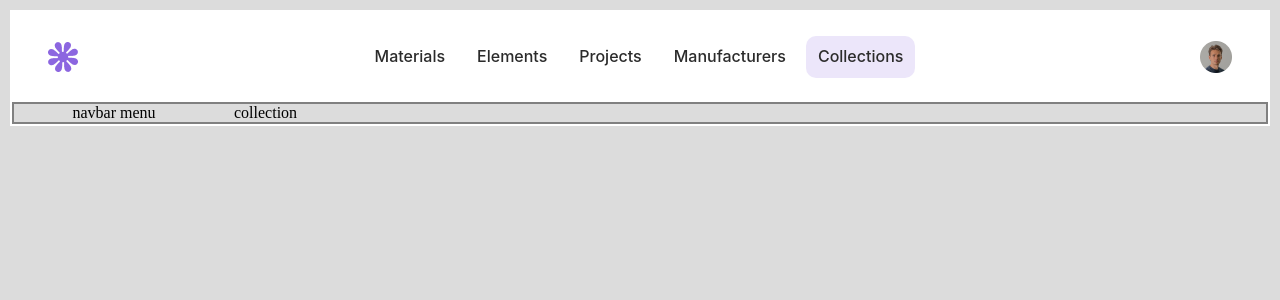
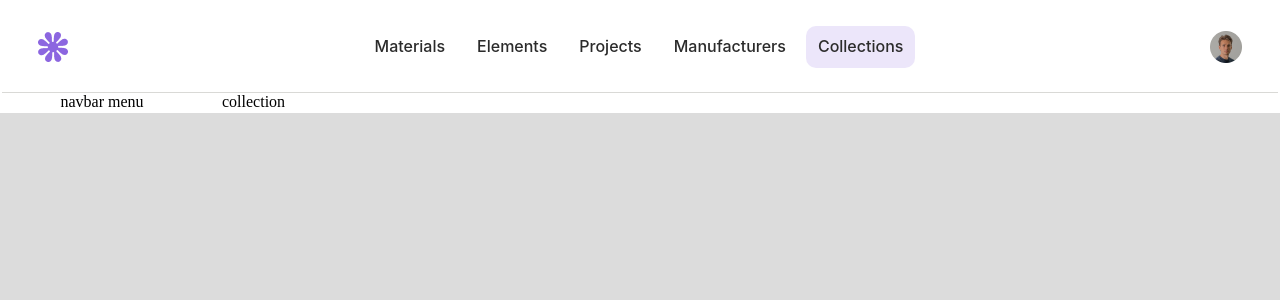
Before and after one commit to saranyavinjarapu/collection_list_crud, a React (Create React App) app: page / in a window 1280 px wide. Shown: the top 300 px of the page. Built offline with nearby package versions, Linux system fonts and the light colour scheme.

Commit message:
added border bottom to the header to demarcate from navbar menu

```diff
--- a/src/App.css
+++ b/src/App.css
@@ -1,3 +1,6 @@
+* {
+  box-sizing: border-box;
+}
 body {
   background-color: gainsboro;
   margin: 0;
@@ -5,5 +8,4 @@ body {
 
 .App {
   text-align: center;
-  margin: 10px;
 }
--- a/src/components/Header/Header.module.css
+++ b/src/components/Header/Header.module.css
@@ -4,6 +4,7 @@
   padding: 24px 36px;
   align-items: center;
   background-color: #ffffff;
+  border-bottom: 1px solid #d9d9d6;
 }
 
 .headerTabs {
--- a/src/pages/Home/Home.module.css
+++ b/src/pages/Home/Home.module.css
@@ -5,8 +5,8 @@
 }
 .main {
   display: flex;
-  border: 2px solid grey;
   gap: 20px;
+  background-color: #fff;
 }
 
 .main nav {
```
